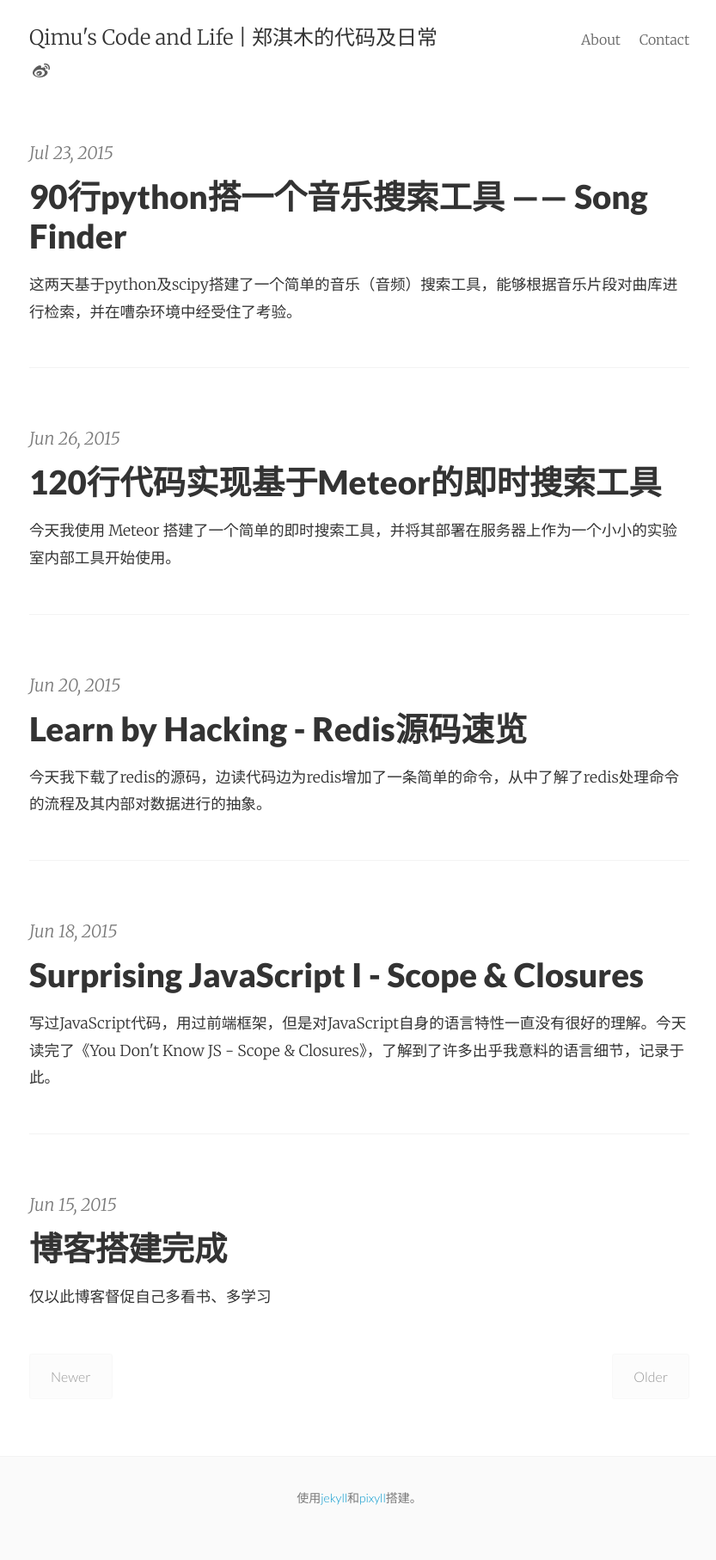
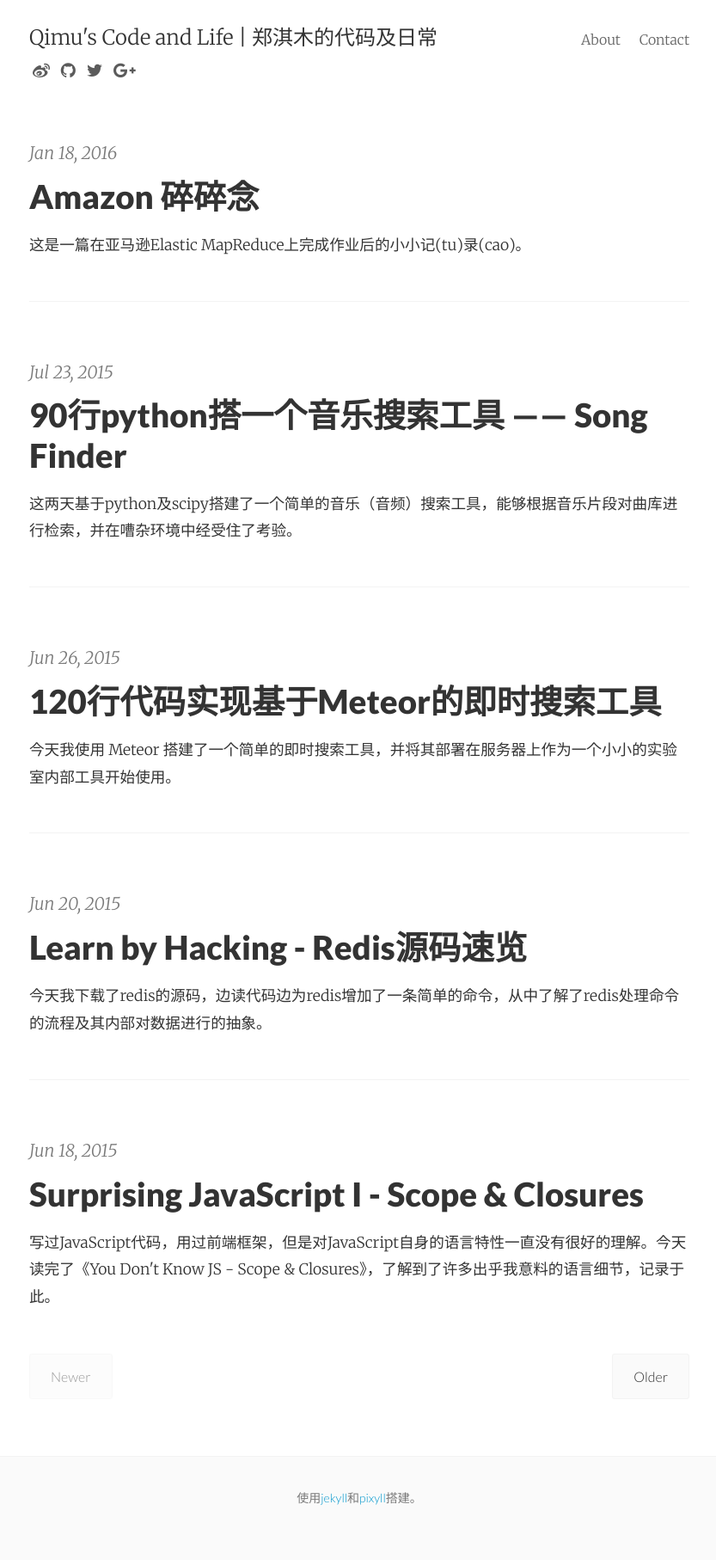
Before and after one commit to zhengqm/blog, a Jekyll site: the page built from index.html, in a window 1280 px wide. Shown: the whole page at 86% size, without its empty margins (222-1055 px from the left). Built offline with Jekyll 4.4.1, drawn with Linux system fonts in a browser that asks for light colours; nearby versions of some CDN libraries; Markdown is read by kramdown in place of the engine named in the settings; the list of posts is cut into pages by our own code; some of the changed lines change nothing that is shown.

Commit message:
post about amazon

```diff
--- a/_config.yml
+++ b/_config.yml
@@ -1,8 +1,9 @@
 # Site settings
 title:       Qimu's Code and Life | 郑淇木的代码及日常
 email:       zheng.qm@163.com
-author:      郑淇木 / Qimu Zheng
-description: "郑淇木的代码及日常"
+author_en:      Qimu Zheng
+author_cn:      郑淇木
+description: "郑淇木的博客  Qimu Zheng's Blog"
 baseurl:     ""
 url:         "http://zhengqm.github.io"
 
@@ -23,10 +24,10 @@
 # Social icons
 show_social_icons: true
 weibo_id:          2172274364
-github_username:
+github_username:   zhengqm
 stackoverflow_id:
-twitter_username:
-google_plus_id:
+twitter_username:  zheng_qm
+google_plus_id:   108253816766257280739
 linkedin_username:
 angellist_username:
 bitcoin_url:
--- a/_includes/head.html
+++ b/_includes/head.html
@@ -5,8 +5,9 @@
     <title>{% if page.title %}{{ page.title | strip_html }} &#8211; {% endif %}{{ site.title | strip_html }}</title>
     <meta name="viewport" content="width=device-width, initial-scale=1">
     <meta name="description" content="{% if page.summary %}{{ page.summary | xml_escape }}{% else %}{{ site.description | xml_escape }}{% endif %}">
-    <meta name="author" content="{{ site.author }}">
-    {% if page.categories %}<meta name="keywords" content="{{ page.categories | join: ', ' }}">{% endif %}
+    <meta name="author" content="{{ site.author_cn }}">
+    <meta name="keywords" content="郑淇木 博客  Qimu Zheng">
+    {% if page.categories %}<!--meta name="keywords" content="{{ page.categories | join: ', ' }}"-->{% endif %}
     <link rel="canonical" href="{{ page.url | replace:'index.html','' | prepend: site.baseurl | prepend: site.url }}">
 
     <!-- Custom CSS -->
--- /dev/null
+++ b/_posts/2016-01-18-amazon.md
@@ -0,0 +1,24 @@
+---
+layout:     post
+title:      Amazon 碎碎念
+date:       2016-01-18
+summary:    这是一篇在亚马逊Elastic MapReduce上完成作业后的小小记(tu)录(cao)。
+categories: Code
+---
+
+
+## 起因
+
+本学期选修的一门数据库课程的大作业是需要在Hadoop上使用mapreduce框架实现多个Join算法。代码编写完毕后有感于无处进行真机实验，遂将目光投向云服务提供商。欣喜地发现Amazon的Elastic MapReduce服务能够满足我的需求，遂计划将代码迁移至EMR运行。
+
+## 正题
+
+然后现实太过曲折，不得不在此记(tu)录(cao)一下：
+
+* 从 `s3://*` 或者 `s3n://` 读不出文件不要太勉强，对说的就是`Wrong FS: s3n://`把文件搬到hdfs上也不是不可以...
+* 搬文件需要ssh到master节点上，页面也给出了清晰的ssh密钥使用教程，然而，ec2的ssh权限默认是不开的...
+* 遇到OutOfMemoryError的时候，除了花大量时间改配置外，还可以换一个内存大一些的集群，反正那么短的小时数也不贵...
+
+
+## 最后
+以上3点每点均耗费了将近两个小时解决，作业deadline前尝试完全没用过的产品真是非常非常作死...
```
